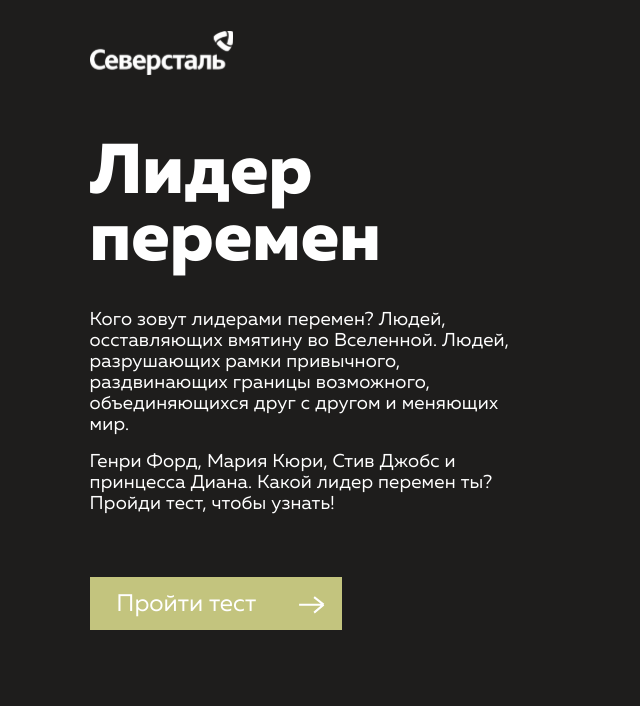
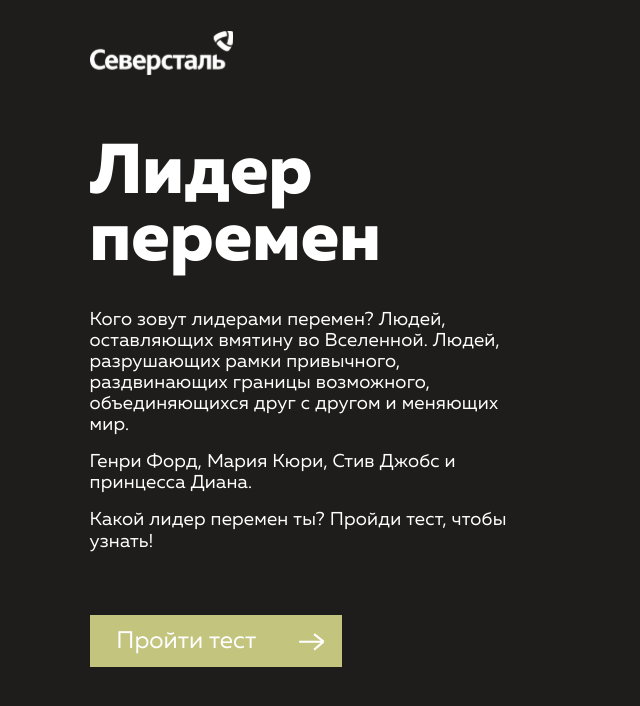
Before and after one commit to G2-716/severstal-test, a React (Create React App) app: page / in a window 1280 px wide. Shown: the top 706 px of the page, without its empty margins (0-640 px from the left). Built offline with nearby package versions, Linux system fonts and the light colour scheme.

Commit message:
change text

```diff
--- a/src/components/screens/Intro.js
+++ b/src/components/screens/Intro.js
@@ -43,6 +43,9 @@ const FirstTextParagraph = styled(Text)`
 
 const SecondTextParagraph = styled(Text)`
   animation: ${slideDown} 0.4s ease-out 0.4s both;
+`
+const ThirdTextParagraph = styled(Text)`
+  animation: ${slideDown} 0.4s ease-out 0.7s both;
 `
 
 const IntroTitle = styled.h1`
@@ -182,16 +185,20 @@ export const Intro = props => {
                 </LogoWrapper>
                 <IntroTitle>Лидер перемен</IntroTitle>
                 <FirstTextParagraph>
-                    Кого зовут лидерами перемен? Людей, осставляющих вмятину во Вселенной.
+                    Кого зовут лидерами перемен? Людей, оставляющих вмятину во Вселенной.
                     Людей, разрушающих рамки привычного, раздвинающих границы возможного,
                     объединяющихся друг с другом и меняющих мир.
                 </FirstTextParagraph>
                 <br />
                 <SecondTextParagraph>
                     Генри Форд, Мария Кюри,
-                    Стив Джобс и принцесса Диана. Какой лидер перемен ты?
+                    Стив Джобс и принцесса Диана.
+                </SecondTextParagraph>
+                <br />
+                <ThirdTextParagraph>
+                    Какой лидер перемен ты?
                     Пройди тест, чтобы узнать!
-                </SecondTextParagraph>
+                </ThirdTextParagraph>
                 <DesktopButtonStyled onClick={setNext}>Пройти тест</DesktopButtonStyled>
                 <MobileButtonStyled onClick={setNext}>Пройти тест</MobileButtonStyled>
             </InfoWrapper>
--- a/src/questions.config.js
+++ b/src/questions.config.js
@@ -54,7 +54,7 @@ export const questions = [
             },
             {
                 id: '4',
-                text: 'Точно случилось что-то чрезвычайно важное, иначе бы не набирал.',
+                text: 'Точно случилось что-то чрезвычайно важное, иначе бы не набирал',
                 type: AnswerType.ProjectOffice,
             },
             {
@@ -142,7 +142,7 @@ export const questions = [
             },
             {
                 id: '3',
-                text: 'Напишу в общем чатике «Вэлкам»',
+                text: 'Напишу в общем чатике «вэлкам»',
                 type: AnswerType.Finance,
             },
             {
@@ -209,7 +209,7 @@ export const questions = [
             },
             {
                 id: '4',
-                text: 'Что угодно, главное в другой стране',
+                text: 'Что угодно, главное, в другой стране',
                 type: AnswerType.ProjectOffice,
             },
             {
@@ -221,7 +221,7 @@ export const questions = [
     },
     {
         id: '8',
-        text: 'Переезжаешь, а из техники можно перевезти только 1 вещь. Что возьмешь?',
+        text: 'Переезжаешь, а из техники можно взять только 1 вещь. Какую?',
         answers: [
             {
                 id: '1',
@@ -266,7 +266,7 @@ export const questions = [
             },
             {
                 id: '3',
-                text: 'Привожу доказательства своей точки зрениями графиками, цифрами и гуглом',
+                text: 'Привожу доказательства графиками, цифрами и гуглом',
                 type: AnswerType.Finance,
             },
             {
```
